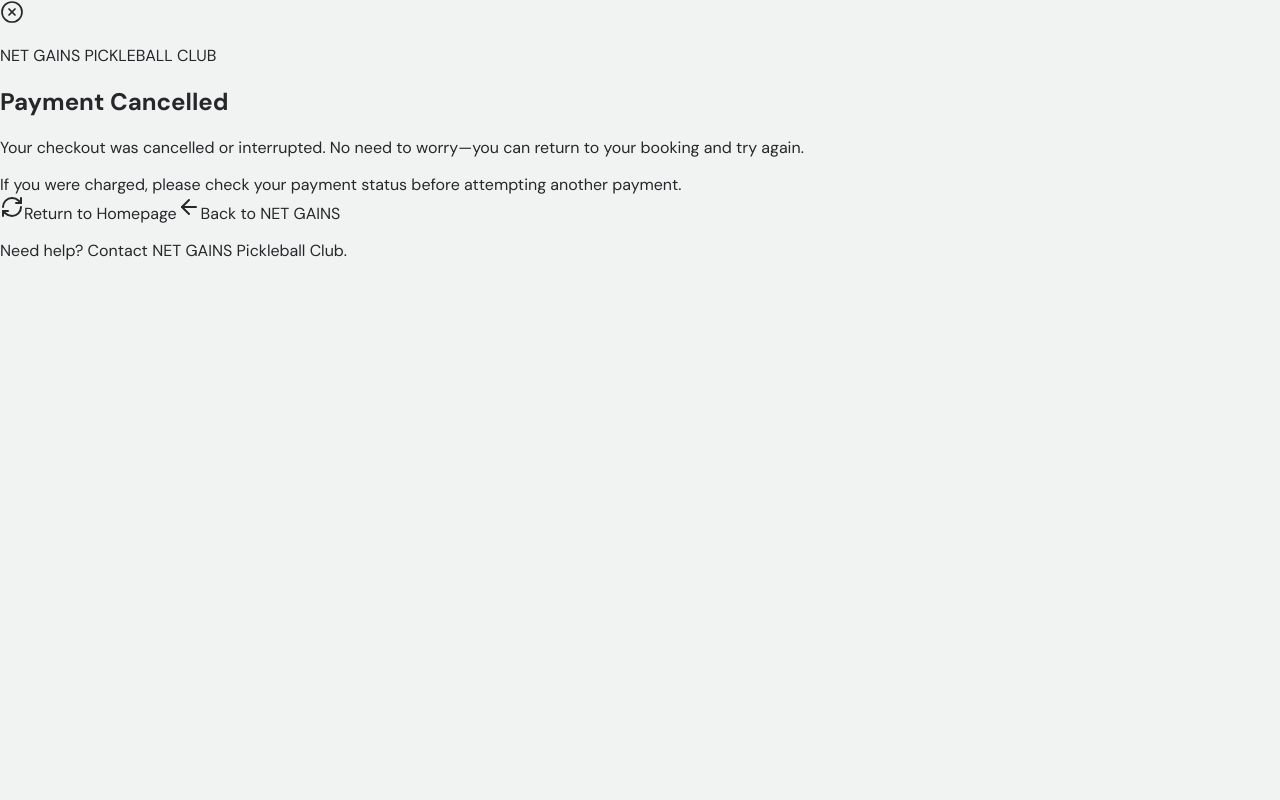
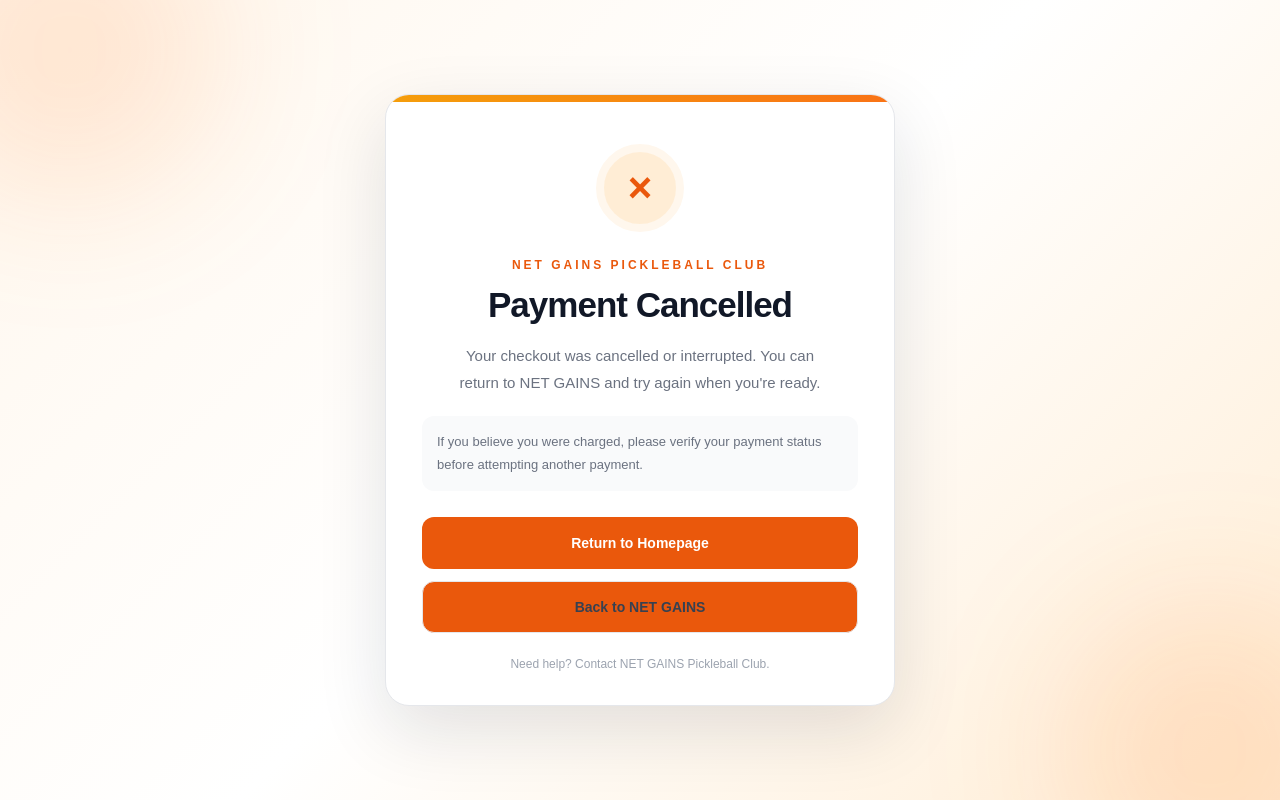
Before and after one commit to ivanthoughts11/NetgainsPickleBall, a Next.js app: page /booking/cancel in a window 1280 px wide. Built offline with nearby package versions, Linux system fonts and the light colour scheme.

Commit message:
Style payment success and cancellation pages1

```diff
--- a/app/booking/cancel/page.tsx
+++ b/app/booking/cancel/page.tsx
@@ -1,6 +1,5 @@
-
 import Link from "next/link";
-import { XCircle, RefreshCw, ArrowLeft } from "lucide-react";
+import styles from "../payment-status.module.css";
 
 export default async function BookingCancelPage({
   searchParams,
@@ -10,69 +9,53 @@ export default async function BookingCancelPage({
   const { reference } = await searchParams;
 
   return (
-    <main className="relative flex min-h-screen items-center justify-center overflow-hidden bg-gradient-to-br from-amber-50 via-white to-orange-50 px-4 py-12">
-      <div className="absolute -left-24 -top-24 h-72 w-72 rounded-full bg-amber-200/30 blur-3xl" />
-      <div className="absolute -bottom-24 -right-24 h-72 w-72 rounded-full bg-orange-200/30 blur-3xl" />
+    <main className={`${styles.page} ${styles.cancelPage}`}>
+      <div className={`${styles.glow} ${styles.glowTop}`} />
+      <div className={`${styles.glow} ${styles.glowBottom}`} />
 
-      <section className="relative w-full max-w-lg overflow-hidden rounded-3xl border border-gray-100 bg-white shadow-2xl shadow-orange-900/10">
-        <div className="h-2 bg-gradient-to-r from-amber-400 to-orange-500" />
+      <section className={styles.card}>
+        <div className={styles.accent} />
 
-        <div className="px-6 py-10 text-center sm:px-10 sm:py-12">
-          <div className="mx-auto mb-6 flex h-24 w-24 items-center justify-center rounded-full bg-amber-50 ring-8 ring-amber-50/60">
-            <XCircle
-              className="h-14 w-14 text-amber-500"
-              strokeWidth={1.7}
-            />
+        <div className={styles.content}>
+          <div className={styles.iconCircle} aria-hidden="true">
+            ×
           </div>
 
-          <p className="mb-3 text-sm font-bold uppercase tracking-[0.25em] text-amber-600">
-            NET GAINS PICKLEBALL CLUB
-          </p>
+          <p className={styles.brand}>NET GAINS PICKLEBALL CLUB</p>
 
-          <h1 className="text-3xl font-extrabold tracking-tight text-gray-900 sm:text-4xl">
-            Payment Cancelled
-          </h1>
+          <h1 className={styles.heading}>Payment Cancelled</h1>
 
-          <p className="mx-auto mt-4 max-w-sm leading-7 text-gray-500">
-            Your checkout was cancelled or interrupted. No need to worry—you
-            can return to your booking and try again.
+          <p className={styles.description}>
+            Your checkout was cancelled or interrupted. You can return to NET
+            GAINS and try again when you're ready.
           </p>
 
           {reference && (
-            <div className="mt-8 rounded-2xl border border-amber-100 bg-amber-50/70 p-4 text-left">
-              <p className="text-xs font-semibold uppercase tracking-wider text-amber-700">
-                Booking Reference
-              </p>
-              <p className="mt-2 break-all font-mono text-sm font-bold text-gray-800">
-                {reference}
-              </p>
+            <div className={styles.reference}>
+              <p className={styles.referenceLabel}>Booking Reference</p>
+              <p className={styles.referenceValue}>{reference}</p>
             </div>
           )}
 
-          <div className="mt-8 rounded-xl bg-gray-50 p-4 text-sm leading-6 text-gray-600">
-            If you were charged, please check your payment status before
-            attempting another payment.
+          <div className={styles.note}>
+            If you believe you were charged, please verify your payment status
+            before attempting another payment.
           </div>
 
-          <div className="mt-8 flex flex-col gap-3">
-            <Link
-              href="/"
-              className="inline-flex w-full items-center justify-center gap-2 rounded-xl bg-gray-900 px-6 py-4 font-bold text-white shadow-lg transition hover:-translate-y-0.5 hover:bg-gray-800"
-            >
-              <RefreshCw className="h-5 w-5" />
+          <div className={styles.actions}>
+            <Link href="/" className={styles.button}>
               Return to Homepage
             </Link>
 
             <Link
               href="/"
-              className="inline-flex w-full items-center justify-center gap-2 rounded-xl border border-gray-200 bg-white px-6 py-3 font-semibold text-gray-600 transition hover:bg-gray-50"
+              className={`${styles.button} ${styles.secondaryButton}`}
             >
-              <ArrowLeft className="h-4 w-4" />
               Back to NET GAINS
             </Link>
           </div>
 
-          <p className="mt-6 text-xs text-gray-400">
+          <p className={styles.footer}>
             Need help? Contact NET GAINS Pickleball Club.
           </p>
         </div>
--- /dev/null
+++ b/app/booking/payment-status.module.css
@@ -0,0 +1,262 @@
+.page {
+  position: relative;
+  display: flex;
+  min-height: 100vh;
+  min-height: 100svh;
+  align-items: center;
+  justify-content: center;
+  overflow: hidden;
+  padding: 40px 20px;
+  background: linear-gradient(135deg, #ecfdf5 0%, #ffffff 50%, #f0fdf4 100%);
+  font-family: Arial, Helvetica, sans-serif;
+}
+
+.cancelPage {
+  background: linear-gradient(135deg, #fff7ed 0%, #ffffff 50%, #ffedd5 100%);
+}
+
+.glow {
+  position: absolute;
+  width: 300px;
+  height: 300px;
+  border-radius: 50%;
+  background: rgba(16, 185, 129, 0.12);
+  filter: blur(70px);
+  pointer-events: none;
+}
+
+.glowTop {
+  top: -100px;
+  left: -80px;
+}
+
+.glowBottom {
+  right: -80px;
+  bottom: -100px;
+}
+
+.cancelPage .glow {
+  background: rgba(249, 115, 22, 0.13);
+}
+
+.card {
+  position: relative;
+  z-index: 1;
+  width: 100%;
+  max-width: 510px;
+  overflow: hidden;
+  border: 1px solid #e5e7eb;
+  border-radius: 24px;
+  background: #ffffff;
+  box-shadow: 0 24px 70px rgba(15, 23, 42, 0.12);
+  animation: appear 0.45s ease-out;
+}
+
+.accent {
+  height: 7px;
+  background: linear-gradient(90deg, #059669, #84cc16);
+}
+
+.cancelPage .accent {
+  background: linear-gradient(90deg, #f59e0b, #f97316);
+}
+
+.content {
+  padding: 42px 36px 34px;
+  text-align: center;
+}
+
+.iconCircle {
+  display: flex;
+  width: 88px;
+  height: 88px;
+  align-items: center;
+  justify-content: center;
+  margin: 0 auto 26px;
+  border: 8px solid #ecfdf5;
+  border-radius: 50%;
+  background: #d1fae5;
+  color: #059669;
+  font-size: 42px;
+  font-weight: 700;
+}
+
+.cancelPage .iconCircle {
+  border-color: #fff7ed;
+  background: #ffedd5;
+  color: #ea580c;
+}
+
+.brand {
+  margin: 0 0 12px;
+  color: #059669;
+  font-size: 12px;
+  font-weight: 800;
+  letter-spacing: 3px;
+}
+
+.cancelPage .brand {
+  color: #ea580c;
+}
+
+.heading {
+  margin: 0;
+  color: #111827;
+  font-size: clamp(27px, 5vw, 35px);
+  font-weight: 800;
+  line-height: 1.2;
+  letter-spacing: -1px;
+}
+
+.description {
+  margin: 16px auto 0;
+  max-width: 390px;
+  color: #6b7280;
+  font-size: 15px;
+  line-height: 1.8;
+}
+
+.reference {
+  margin-top: 28px;
+  padding: 17px;
+  border: 1px solid #a7f3d0;
+  border-radius: 14px;
+  background: #ecfdf5;
+  text-align: left;
+}
+
+.cancelPage .reference {
+  border-color: #fed7aa;
+  background: #fff7ed;
+}
+
+.referenceLabel {
+  margin: 0 0 8px;
+  color: #047857;
+  font-size: 11px;
+  font-weight: 800;
+  letter-spacing: 1.5px;
+  text-transform: uppercase;
+}
+
+.cancelPage .referenceLabel {
+  color: #c2410c;
+}
+
+.referenceValue {
+  margin: 0;
+  overflow-wrap: anywhere;
+  color: #1f2937;
+  font-family: monospace;
+  font-size: 14px;
+  font-weight: 700;
+}
+
+.note {
+  margin-top: 20px;
+  padding: 15px;
+  border-radius: 12px;
+  background: #f9fafb;
+  color: #6b7280;
+  font-size: 13px;
+  line-height: 1.7;
+  text-align: left;
+}
+
+.actions {
+  display: flex;
+  flex-direction: column;
+  gap: 12px;
+  margin-top: 26px;
+}
+
+.button {
+  display: flex;
+  min-height: 52px;
+  align-items: center;
+  justify-content: center;
+  padding: 14px 20px;
+  border: 0;
+  border-radius: 12px;
+  background: #059669;
+  color: #ffffff;
+  font-size: 14px;
+  font-weight: 800;
+  text-align: center;
+  text-decoration: none;
+  transition: transform 0.2s, background 0.2s, box-shadow 0.2s;
+}
+
+.button:hover {
+  transform: translateY(-2px);
+  background: #047857;
+  box-shadow: 0 8px 20px rgba(5, 150, 105, 0.2);
+}
+
+.cancelPage .button {
+  background: #ea580c;
+}
+
+.cancelPage .button:hover {
+  background: #c2410c;
+  box-shadow: 0 8px 20px rgba(234, 88, 12, 0.2);
+}
+
+.secondaryButton {
+  border: 1px solid #e5e7eb;
+  background: #ffffff;
+  color: #374151;
+}
+
+.secondaryButton:hover {
+  background: #f9fafb;
+  box-shadow: none;
+}
+
+.footer {
+  margin: 24px 0 0;
+  color: #9ca3af;
+  font-size: 12px;
+}
+
+@keyframes appear {
+  from {
+    opacity: 0;
+    transform: translateY(12px);
+  }
+  to {
+    opacity: 1;
+    transform: translateY(0);
+  }
+}
+
+@media (max-width: 480px) {
+  .page {
+    padding: 24px 14px;
+  }
+
+  .content {
+    padding: 34px 22px 28px;
+  }
+
+  .iconCircle {
+    width: 76px;
+    height: 76px;
+    font-size: 36px;
+  }
+
+  .brand {
+    font-size: 10px;
+    letter-spacing: 2px;
+  }
+}
+
+@media (prefers-reduced-motion: reduce) {
+  .card {
+    animation: none;
+  }
+
+  .button {
+    transition: none;
+  }
+}
```
Also changed, not shown: app/booking/success/page.tsx (+25 -42 lines).
